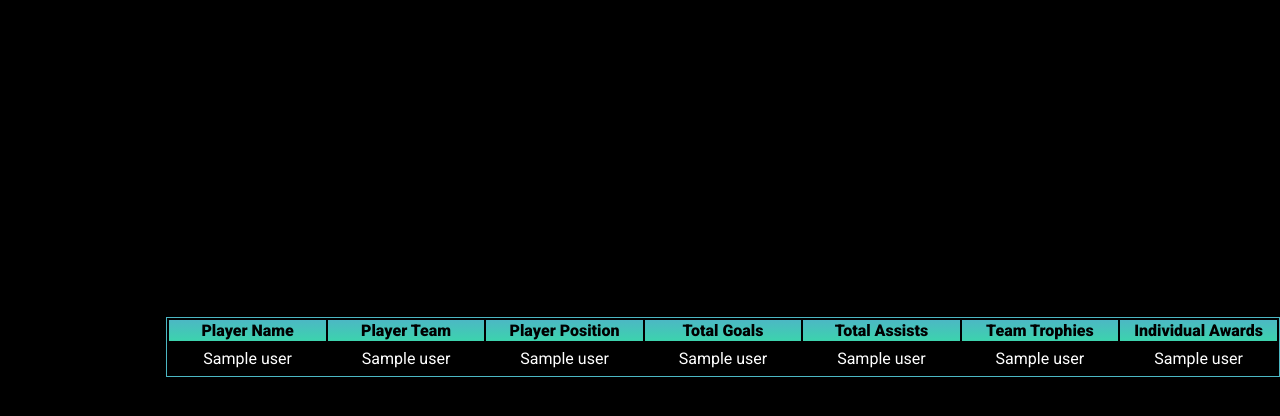
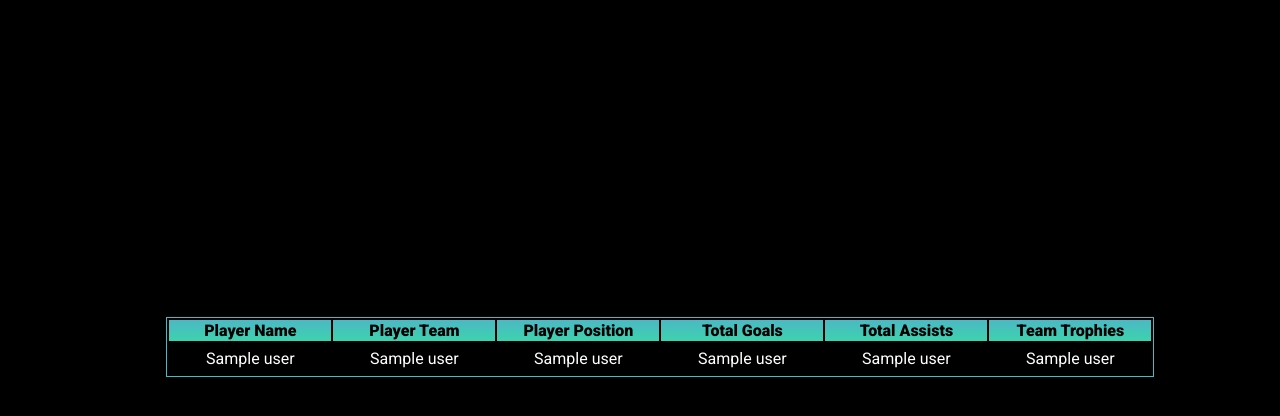
Before and after one commit to neel10i/soccerstatsproject2, a Flask app: template myapplication/templates/barcelona.html in a window 1280 px wide. Shown: the part 243-659 px from the top of the page. Run offline with Flask 2, Linux system fonts and the light colour scheme; the template is opened without the code that fills it: most values are stand-ins (such as "Sample title", 1, 10 or a date in 2020); parts of the project's set-up code (start-up, migrations or seed data) failed here and were passed over; some libraries are stand-ins or nearby versions.

Commit message:
Update barcelona.html

```diff
--- a/myapplication/templates/barcelona.html
+++ b/myapplication/templates/barcelona.html
@@ -1,6 +1,8 @@
 <!DOCTYPE html>
 <html lang="en">
 <head>
+
+    <!-- setting the required refereneces and stylesheets -->
     <link rel="stylesheet" href="static\combined.css?<?php echo date('l jS \of F Y h:i:s A'); ?>">
     <link rel="preconnect" href="https://fonts.googleapis.com">
     <link rel="preconnect" href="https://fonts.gstatic.com" crossorigin>
@@ -12,10 +14,12 @@
 </head>
 <body>
 
+    <!-- creating a class called header which contains a h1 tag-->
     <div class="header">
         <h1>FC Barcelona</h1>
     </div>
 
+    <!-- creating a table where the header and datacells are manually entered-->
     <table class="teamTable">
         <tr>
             <th>Club Name</th>
@@ -36,6 +40,7 @@
 
     <table>
 
+    <!-- creating a table where the data cells are populated through the mysql connection -->
     <table class="playerTable">
         <tr>
             <th>Player Name</th>
@@ -44,7 +49,6 @@
             <th>Total Goals</th>
             <th> Total Assists</th>
             <th>Team Trophies</th>
-            <th>Individual Awards</th>
         </tr>
         {% for user in userDetails %}
         <tr>
@@ -54,7 +58,6 @@
             <td>{{user[4]}}</td>
             <td>{{user[5]}}</td>
             <td>{{user[6]}}</td>
-            <td>{{user[7]}}</td>
         </tr>
         {% endfor %}
     <table>
```
